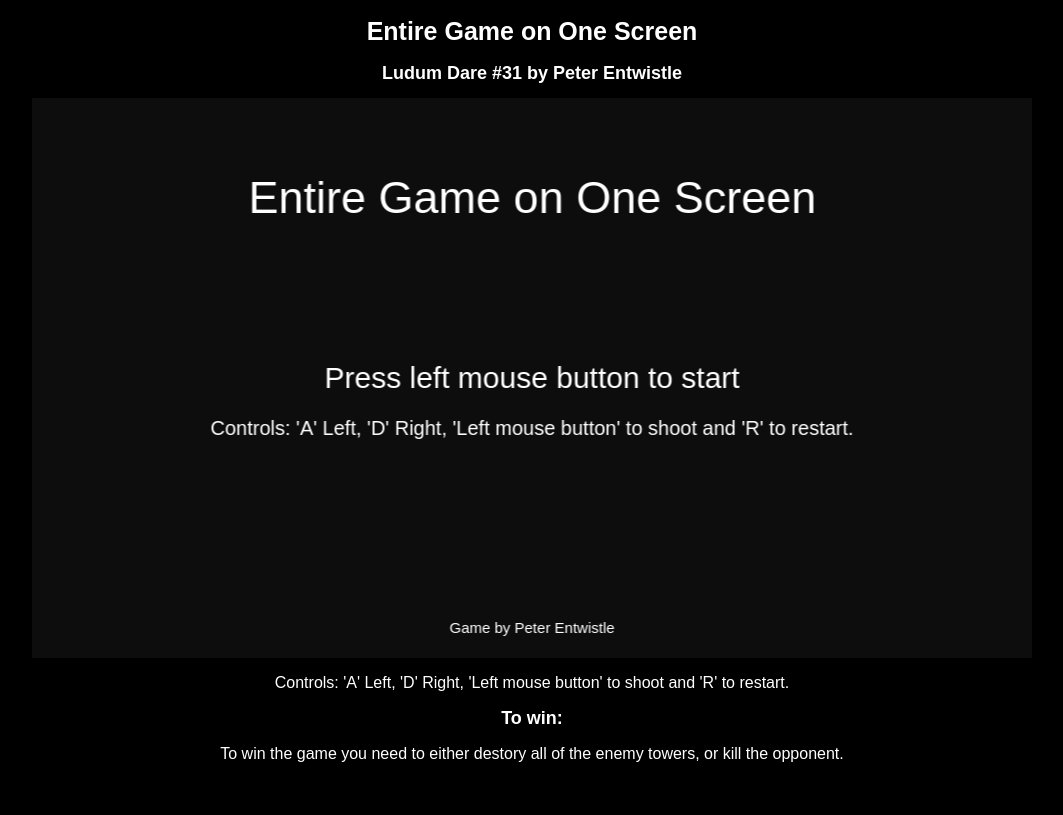
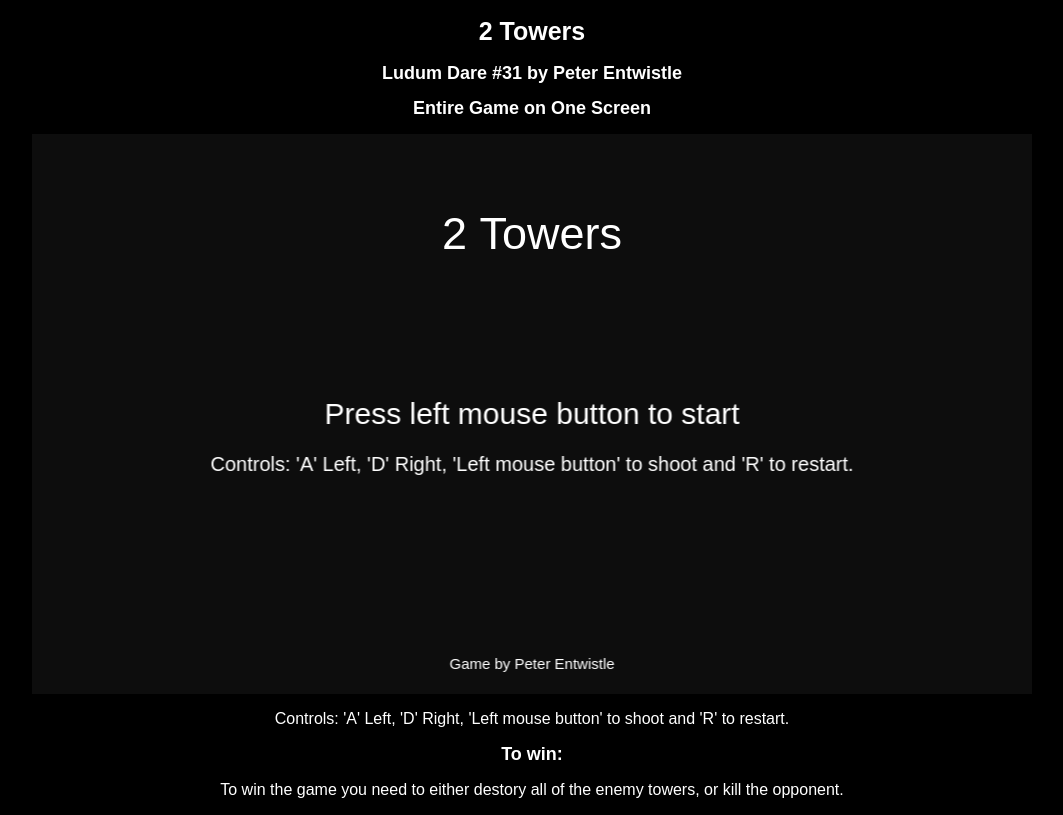
Before and after one commit to peterentwistle/LD31, a plain HTML site: page index.html in a window 1280 px wide. Shown: the whole page, without its empty margins (108-1171 px from the left). Drawn offline with Linux system fonts and the light colour scheme; no server answers; animation ran at ten frames a second.

Commit message:
Adding the title of the game.

```diff
--- a/index.html
+++ b/index.html
@@ -16,8 +16,9 @@
     </head>
     <body>
         <div class="wrapper">
-            <h1>Entire Game on One Screen</h1>
+            <h1>2 Towers</h1>
             <h2>Ludum Dare #31 by Peter Entwistle</h2>
+            <h2>Entire Game on One Screen</h2>
             <div id="game"></div>
             <p>Controls: 'A' Left, 'D' Right, 'Left mouse button' to shoot and 'R' to restart.</p>
             <h2>To win:</h2>
--- a/src/js/game/states/menu.js
+++ b/src/js/game/states/menu.js
@@ -9,7 +9,7 @@ var menuState = {
         var x = game.world.width/2, y = game.world.height/2;
 
         // Add text and center on screen
-        var gameNameText = this.game.add.text(x, 100, "Entire Game on One Screen", fontStyle);
+        var gameNameText = this.game.add.text(x, 100, "2 Towers", fontStyle);
         gameNameText.anchor.setTo(0.5, 0.5);
 
         var startText = this.game.add.text(x, y, "Press left mouse button to start", fontStyle2);
```
